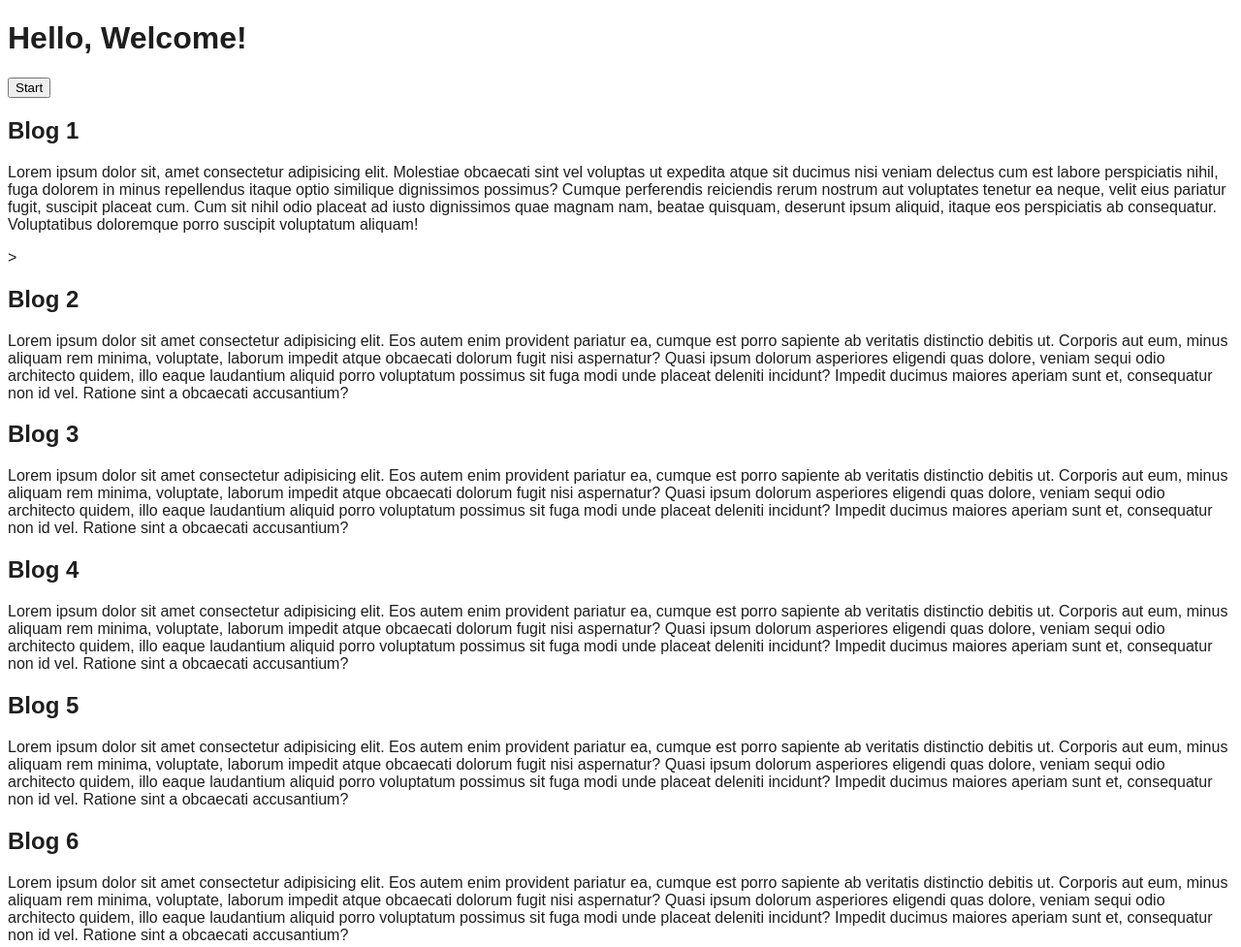
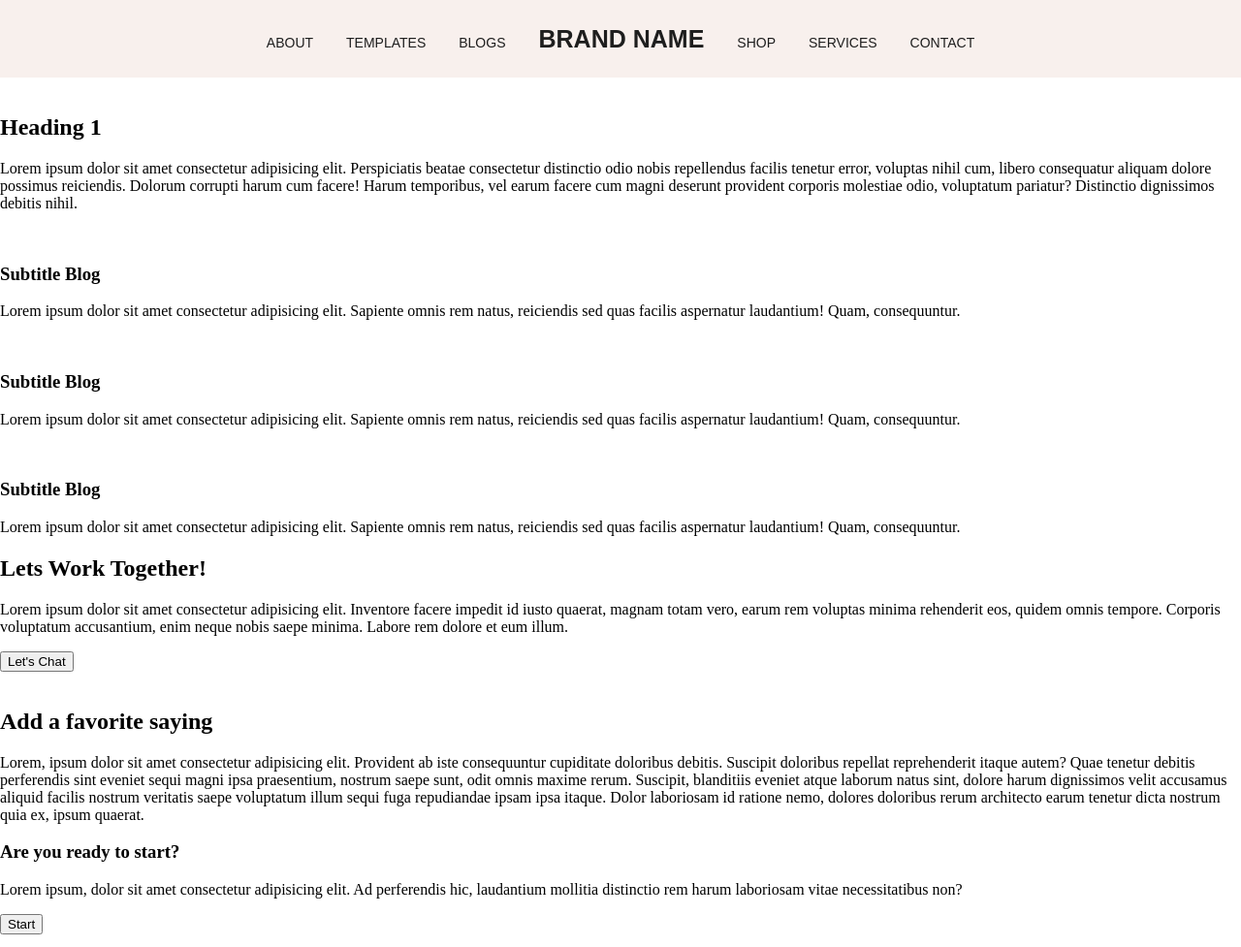
Before and after one commit to justbycris/SASS-Website, a plain HTML site: page index.html in a window 1280 px wide. Shown: the whole page at 97% size. Drawn offline with Linux system fonts and the light colour scheme.

Commit message:
commit to master

```diff
--- a/index.html
+++ b/index.html
@@ -11,45 +11,72 @@
 
 <body>
     <header>
-        <h1>Hello, Welcome!</h1>
+        <nav>
+            <a href="#">About</a>
+            <a href="#">Templates</a>
+            <a href="#">Blogs</a>
+            <a href="#" id="logo">BRAND NAME</a>
+            <a href="#">Shop</a>
+            <a href="#">Services</a>
+            <a href="#">Contact</a>
+        </nav>
+    </header>
+    <section class="top">
+        <div class="container">
+            <div class="top-left">
+                <img>
+            </div>
+            <div class="top-right">
+                <h1>Heading 1</h1>
+                <p>Lorem ipsum dolor sit amet consectetur adipisicing elit. Perspiciatis beatae consectetur distinctio odio nobis repellendus facilis tenetur error, voluptas nihil cum, libero consequatur aliquam dolore possimus reiciendis. Dolorum corrupti
+                    harum cum facere! Harum temporibus, vel earum facere cum magni deserunt provident corporis molestiae odio, voluptatum pariatur? Distinctio dignissimos debitis nihil.</p>
+            </div>
+        </div>
+    </section>
+    <section class="middle">
+        <div class="box">
+            <img>
+            <h3>Subtitle Blog</h3>
+            <p>Lorem ipsum dolor sit amet consectetur adipisicing elit. Sapiente omnis rem natus, reiciendis sed quas facilis aspernatur laudantium! Quam, consequuntur.</p>
+        </div>
+        <div class="box">
+            <img>
+            <h3>Subtitle Blog</h3>
+            <p>Lorem ipsum dolor sit amet consectetur adipisicing elit. Sapiente omnis rem natus, reiciendis sed quas facilis aspernatur laudantium! Quam, consequuntur.</p>
+        </div>
+        <div class="box">
+            <img>
+            <h3>Subtitle Blog</h3>
+            <p>Lorem ipsum dolor sit amet consectetur adipisicing elit. Sapiente omnis rem natus, reiciendis sed quas facilis aspernatur laudantium! Quam, consequuntur.</p>
+        </div>
+    </section>
+
+    <section>
+        <div class="background-rec"></div>
+        <div class="background-image"></div>
+        <div class="main-container">
+            <div class="left">
+                <h2>Lets Work Together!</h2>
+                <p>Lorem ipsum dolor sit amet consectetur adipisicing elit. Inventore facere impedit id iusto quaerat, magnam totam vero, earum rem voluptas minima rehenderit eos, quidem omnis tempore. Corporis voluptatum accusantium, enim neque nobis saepe
+                    minima. Labore rem dolore et eum illum.</p>
+                <button>Let's Chat</button>
+            </div>
+            <div class="right">
+                <img>
+            </div>
+        </div>
+    </section>
+    <div class="bottom">
+        <h2>Add a favorite saying</h2>
+        <p>Lorem, ipsum dolor sit amet consectetur adipisicing elit. Provident ab iste consequuntur cupiditate doloribus debitis. Suscipit doloribus repellat reprehenderit itaque autem? Quae tenetur debitis perferendis sint eveniet sequi magni ipsa praesentium,
+            nostrum saepe sunt, odit omnis maxime rerum. Suscipit, blanditiis eveniet atque laborum natus sint, dolore harum dignissimos velit accusamus aliquid facilis nostrum veritatis saepe voluptatum illum sequi fuga repudiandae ipsam ipsa itaque.
+            Dolor laboriosam id ratione nemo, dolores doloribus rerum architecto earum tenetur dicta nostrum quia ex, ipsum quaerat.</p>
+    </div>
+    <footer>
+        <h3>Are you ready to start?</h3>
+        <p>Lorem ipsum, dolor sit amet consectetur adipisicing elit. Ad perferendis hic, laudantium mollitia distinctio rem harum laboriosam vitae necessitatibus non?</p>
         <button>Start</button>
-    </header>
-    <article>
-        <h2>Blog 1</h2>
-        <p>Lorem ipsum dolor sit, amet consectetur adipisicing elit. Molestiae obcaecati sint vel voluptas ut expedita atque sit ducimus nisi veniam delectus cum est labore perspiciatis nihil, fuga dolorem in minus repellendus itaque optio similique dignissimos
-            possimus? Cumque perferendis reiciendis rerum nostrum aut voluptates tenetur ea neque, velit eius pariatur fugit, suscipit placeat cum. Cum sit nihil odio placeat ad iusto dignissimos quae magnam nam, beatae quisquam, deserunt ipsum aliquid,
-            itaque eos perspiciatis ab consequatur. Voluptatibus doloremque porro suscipit voluptatum aliquam!</p>
-    </article>>
-    <article>
-        <h2>Blog 2</h2>
-        <p>Lorem ipsum dolor sit amet consectetur adipisicing elit. Eos autem enim provident pariatur ea, cumque est porro sapiente ab veritatis distinctio debitis ut. Corporis aut eum, minus aliquam rem minima, voluptate, laborum impedit atque obcaecati
-            dolorum fugit nisi aspernatur? Quasi ipsum dolorum asperiores eligendi quas dolore, veniam sequi odio architecto quidem, illo eaque laudantium aliquid porro voluptatum possimus sit fuga modi unde placeat deleniti incidunt? Impedit ducimus
-            maiores aperiam sunt et, consequatur non id vel. Ratione sint a obcaecati accusantium?</p>
-    </article>
-    <article>
-        <h2>Blog 3</h2>
-        <p>Lorem ipsum dolor sit amet consectetur adipisicing elit. Eos autem enim provident pariatur ea, cumque est porro sapiente ab veritatis distinctio debitis ut. Corporis aut eum, minus aliquam rem minima, voluptate, laborum impedit atque obcaecati
-            dolorum fugit nisi aspernatur? Quasi ipsum dolorum asperiores eligendi quas dolore, veniam sequi odio architecto quidem, illo eaque laudantium aliquid porro voluptatum possimus sit fuga modi unde placeat deleniti incidunt? Impedit ducimus
-            maiores aperiam sunt et, consequatur non id vel. Ratione sint a obcaecati accusantium?</p>
-    </article>
-    <article>
-        <h2>Blog 4</h2>
-        <p>Lorem ipsum dolor sit amet consectetur adipisicing elit. Eos autem enim provident pariatur ea, cumque est porro sapiente ab veritatis distinctio debitis ut. Corporis aut eum, minus aliquam rem minima, voluptate, laborum impedit atque obcaecati
-            dolorum fugit nisi aspernatur? Quasi ipsum dolorum asperiores eligendi quas dolore, veniam sequi odio architecto quidem, illo eaque laudantium aliquid porro voluptatum possimus sit fuga modi unde placeat deleniti incidunt? Impedit ducimus
-            maiores aperiam sunt et, consequatur non id vel. Ratione sint a obcaecati accusantium?</p>
-    </article>
-    <article>
-        <h2>Blog 5</h2>
-        <p>Lorem ipsum dolor sit amet consectetur adipisicing elit. Eos autem enim provident pariatur ea, cumque est porro sapiente ab veritatis distinctio debitis ut. Corporis aut eum, minus aliquam rem minima, voluptate, laborum impedit atque obcaecati
-            dolorum fugit nisi aspernatur? Quasi ipsum dolorum asperiores eligendi quas dolore, veniam sequi odio architecto quidem, illo eaque laudantium aliquid porro voluptatum possimus sit fuga modi unde placeat deleniti incidunt? Impedit ducimus
-            maiores aperiam sunt et, consequatur non id vel. Ratione sint a obcaecati accusantium?</p>
-    </article>
-    <article>
-        <h2>Blog 6</h2>
-        <p>Lorem ipsum dolor sit amet consectetur adipisicing elit. Eos autem enim provident pariatur ea, cumque est porro sapiente ab veritatis distinctio debitis ut. Corporis aut eum, minus aliquam rem minima, voluptate, laborum impedit atque obcaecati
-            dolorum fugit nisi aspernatur? Quasi ipsum dolorum asperiores eligendi quas dolore, veniam sequi odio architecto quidem, illo eaque laudantium aliquid porro voluptatum possimus sit fuga modi unde placeat deleniti incidunt? Impedit ducimus
-            maiores aperiam sunt et, consequatur non id vel. Ratione sint a obcaecati accusantium?</p>
-    </article>
+    </footer>
 </body>
 
 </html>
--- a/styles/styles.scss
+++ b/styles/styles.scss
@@ -1,35 +1,75 @@
-/*$primaryBtn: rgb(175, 65, 120);
-$textColor: black;
-@mixin flexCenter($direction, $background) {
-    height: 10vh;
+/* COLORS */
+
+$color1: #F8F0ED;
+$colorText: #1e1e1e;
+$colorWhite: #fff;
+$colorGray: #aaa;
+
+/* MIXINS */
+
+@mixin nav {
+    font: {
+        family: 'Arial', sans-serif;
+        size: 14px;
+    }
+    text: {
+        transform: uppercase;
+        decoration: none;
+    }
+}
+
+@mixin ptext {
+    font-family: 'Arial', sans-serif;
+    font-size: 16px;
+    color: $colorText;
+}
+
+@mixin flexparent {
     display: flex;
     justify-content: center;
+    vertical-align: middle;
     align-items: center;
-    flex-direction: $direction;
-    background: $background;
+    flex-flow: row wrap;
 }
 
+@mixin flexchild {
+    display: inline;
+    justify-content: center;
+    vertical-align: middle;
+    align-items: center;
+}
+
+body,
+html {
+    padding: 0;
+    margin: 0;
+    box-sizing: border-box;
+}
+
+
+/* HEADER */
+
 header {
-    @include flexCenter(column, );
-    color: $textColor;
-    background: lightblue;
-    width: 100% - 90%;
-    button {
-        background: $primaryBtn;
-        &::after {
-            content: "end";
+    @include flexparent();
+    background-color: $color1;
+    width: 100vw;
+    height: 80px;
+    top: 0;
+    nav {
+        display: inline;
+        vertical-align: middle;
+        a {
+            @include nav();
+            padding: 0 15px;
+            color: $colorText;
+            &:hover {
+                color: $colorGray;
+            }
         }
     }
-} */
-
-$mainfont: 'Arial',
-sans-serif;
-$pcolor: #1e1e1e;
-body {
-    font-family: $mainfont;
-    color: $pcolor;
+    #logo {
+        font-size: 25px;
+        font-weight: bold;
+        align-self: center;
+    }
 }
-
-//Use variables by declaring them with $ at the beginning
-//Variables help keep design consistent in all classes and change property values very easily
-//nesting classes, saves space of
```
Also changed, not shown: styles/styles.css, 1 other file.
